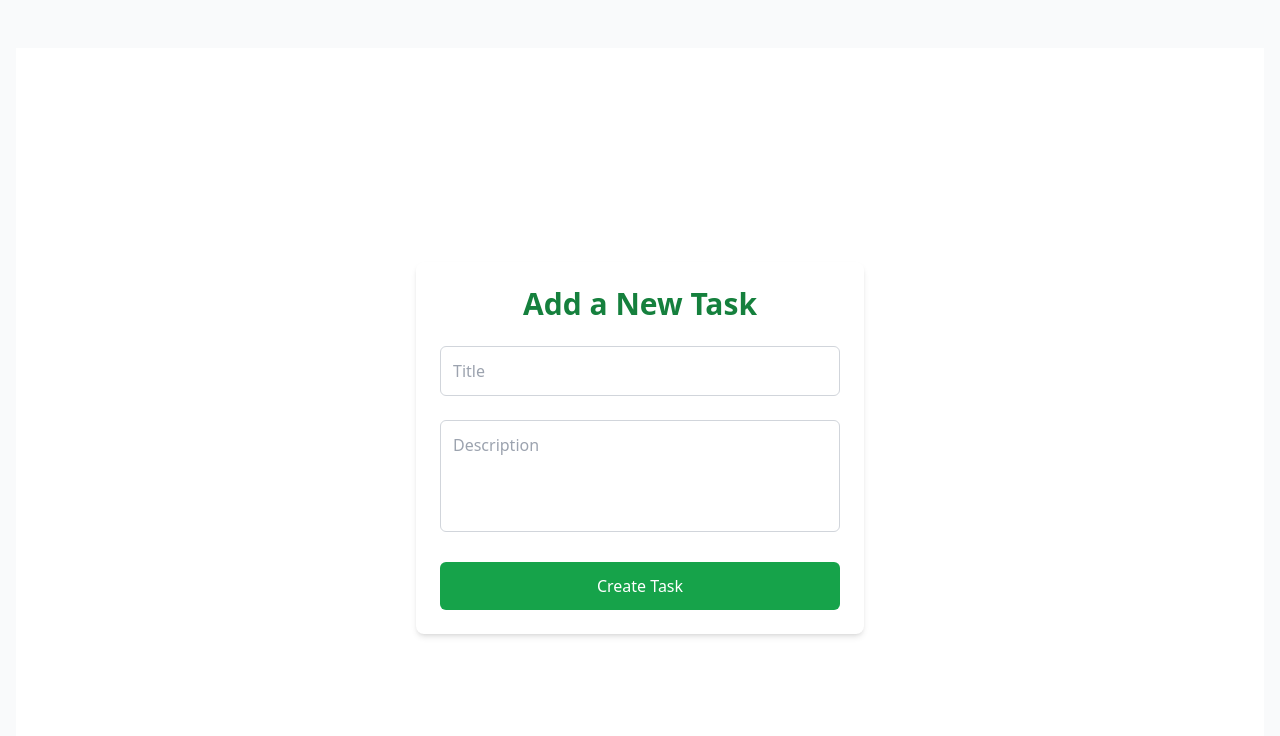
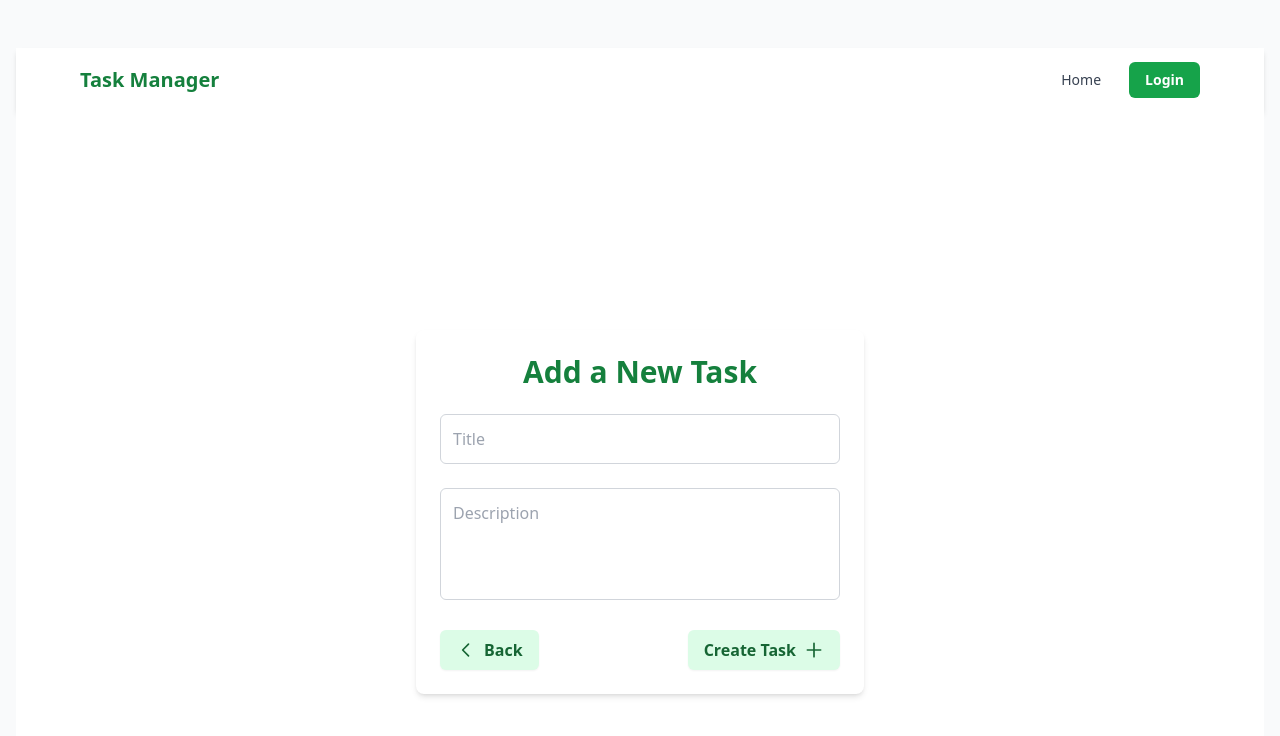
Before and after one commit to Malakkzz/task-manager-frontend, a React (Vite) app: page /new-task in a window 1280 px wide. Shown: the top 736 px of the page. Built offline with nearby package versions, Linux system fonts and the light colour scheme.

Commit message:
navbar feature

```diff
--- a/src/App.tsx
+++ b/src/App.tsx
@@ -6,14 +6,14 @@ import TaskForm from "./pages/TaskForm";
 import AuthGuard from "./components/AuthGuard";
 import Layout from "./components/Layout";
 import Navbar from "./components/Navbar";
+import LandingPage from "./pages/LandingPage";
 
 export default function App() {
   return (
     <Layout>
-      {/* Only show Navbar if authenticated */}
-      {localStorage.getItem("token") && <Navbar />}
+      <Navbar />
       <Routes>
-        <Route path="/" element={<Login />} />
+        <Route path="/" element={<LandingPage />} />
         <Route
           path="/dashboard"
           element={
--- a/src/auth/Login.tsx
+++ b/src/auth/Login.tsx
@@ -2,7 +2,7 @@ import { useForm } from "react-hook-form";
 import { zodResolver } from "@hookform/resolvers/zod";
 import { z } from "zod";
 import axios from "axios";
-import { useNavigate } from "react-router-dom";
+import { useNavigate, Link } from "react-router-dom";
 
 const schema = z.object({
   email: z.string().email(),
@@ -38,7 +38,10 @@ export default function Login() {
   return (
     <div className="min-h-screen flex items-center justify-center bg-white px-4">
       <div className="max-w-md w-full p-8 bg-white rounded-lg shadow-md">
-        <h2 className="text-3xl font-semibold mb-6 text-center text-green-700">Login</h2>
+        <h2 className="text-3xl font-semibold mb-6 text-center text-green-700">
+          Login
+        </h2>
+
         <form onSubmit={handleSubmit(onSubmit)} className="flex flex-col gap-5">
           <input
             type="email"
@@ -82,6 +85,17 @@ export default function Login() {
             {isSubmitting ? "Logging in..." : "Login"}
           </button>
         </form>
+
+        {/* New register message + button below the form */}
+        <div className="mt-6 text-center text-gray-700">
+          <p className="mb-2">Don't have an account yet?</p>
+          <Link
+            to="/register"
+            className="inline-block bg-green-600 hover:bg-green-700 text-white px-6 py-2 rounded-md font-semibold transition"
+          >
+            Register Here
+          </Link>
+        </div>
       </div>
     </div>
   );
--- a/src/components/Navbar.tsx
+++ b/src/components/Navbar.tsx
@@ -16,7 +16,8 @@ export default function Navbar() {
 
   const handleLogout = () => {
     localStorage.removeItem("token");
-    navigate("/login");
+    setIsLoggedIn(false);
+    navigate("/");
   };
 
   //This is a helper function
@@ -37,23 +38,39 @@ export default function Navbar() {
             Task Manager
           </Link>
 
-          {/* Navigation */}
+          {/* Links */}
           <div className="flex items-center gap-4">
+            {/* Always show Home */}
             <Link to="/" className={navLinkClass("/")}>
-              Dashboard
-            </Link>
-            <Link to="/new-task" className={navLinkClass("/new-task")}>
-              Add Task
+              Home
             </Link>
 
-            {!isLoggedIn ? (
+            {/* When logged in and on home page → show Dashboard button */}
+            {isLoggedIn && location.pathname === "/" && (
+              <Link to="/dashboard" className={navLinkClass("/dashboard")}>
+                Dashboard
+              </Link>
+            )}
+
+            {/* When logged in and on dashboard page → show Add Task */}
+            {isLoggedIn && location.pathname === "/dashboard" && (
+              <Link to="/new-task" className={navLinkClass("/new-task")}>
+                Add Task
+              </Link>
+            )}
+
+            {/* When NOT logged in and on login page → show Register button */}
+            {!isLoggedIn && location.pathname === "/login" && (
               <Link
-                to="/login"
+                to="/register"
                 className="bg-green-600 hover:bg-green-700 text-white px-4 py-2 rounded-md text-sm font-semibold transition"
               >
-                Login
+                Register
               </Link>
-            ) : (
+            )}
+
+            {/* When logged in → show Logout */}
+            {isLoggedIn && (
               <button
                 onClick={handleLogout}
                 className="bg-green-600 hover:bg-green-700 text-white px-4 py-2 rounded-md text-sm font-semibold transition"
@@ -61,6 +78,16 @@ export default function Navbar() {
                 Logout
               </button>
             )}
+
+            {/* When NOT logged in and not on login page → show Login */}
+            {!isLoggedIn && location.pathname !== "/login" && (
+              <Link
+                to="/login"
+                className="bg-green-600 hover:bg-green-700 text-white px-4 py-2 rounded-md text-sm font-semibold transition"
+              >
+                Login
+              </Link>
+            )}
           </div>
         </div>
       </div>
--- /dev/null
+++ b/src/pages/LandingPage.tsx
@@ -0,0 +1,58 @@
+import { Link, useNavigate } from "react-router-dom";
+import { useEffect, useState } from "react";
+
+export default function LandingPage() {
+  const navigate = useNavigate();
+  const [isLoggedIn, setIsLoggedIn] = useState(false);
+
+  useEffect(() => {
+    const token = localStorage.getItem("token");
+    setIsLoggedIn(!!token);
+  }, []);
+
+  const handleLogout = () => {
+    localStorage.removeItem("token");
+    setIsLoggedIn(false);
+    alert("You've been logged out!");
+    navigate("/");
+  };
+
+  return (
+    <div className="min-h-screen bg-gradient-to-b from-green-50 to-white flex flex-col justify-center items-center px-6">
+      <h1 className="text-4xl sm:text-5xl font-bold text-green-700 mb-4 text-center">
+        Welcome to Task Manager
+      </h1>
+
+      <p className="text-gray-700 text-lg sm:text-xl max-w-2xl text-center mb-6">
+        We help you stay organized and never miss a task. Plan, prioritize, and
+        get things done with ease!
+      </p>
+
+      <div className="flex gap-4 mb-8">
+        {!isLoggedIn ? (
+          <>
+            <Link
+              to="/login"
+              className="bg-green-600 hover:bg-green-700 text-white px-6 py-2 rounded-md text-lg font-medium transition"
+            >
+              Login
+            </Link>
+            <Link
+              to="/register"
+              className="bg-white border border-green-600 text-green-700 hover:bg-green-50 px-6 py-2 rounded-md text-lg font-medium transition"
+            >
+              Register
+            </Link>
+          </>
+        ) : (
+          <button
+            onClick={handleLogout}
+            className="bg-green-600 hover:bg-green-700 text-white px-6 py-2 rounded-md text-lg font-medium transition"
+          >
+            Logout
+          </button>
+        )}
+      </div>
+    </div>
+  );
+}
--- a/src/pages/TaskForm.tsx
+++ b/src/pages/TaskForm.tsx
@@ -56,7 +56,9 @@ export default function TaskForm() {
               placeholder="Description"
               {...register("description")}
               aria-invalid={!!errors.description}
-              aria-describedby={errors.description ? "description-error" : undefined}
+              aria-describedby={
+                errors.description ? "description-error" : undefined
+              }
               className="w-full border border-gray-300 rounded-md p-3 resize-none h-28 focus:outline-none focus:ring-2 focus:ring-green-500 placeholder-gray-400 transition"
               disabled={isSubmitting}
             />
@@ -66,13 +68,54 @@ export default function TaskForm() {
               </p>
             )}
           </div>
-          <button
-            type="submit"
-            disabled={isSubmitting}
-            className="w-full bg-green-600 text-white py-3 rounded-md hover:bg-green-700 transition disabled:opacity-50"
-          >
-            {isSubmitting ? "Creating..." : "Create Task"}
-          </button>
+          <div className="flex justify-between items-center">
+            {/* Back button */}
+            <button
+              type="button"
+              onClick={() => navigate("/dashboard")}
+              aria-label="Go back to dashboard"
+              className="inline-flex items-center gap-2 bg-green-100 text-green-800 font-semibold px-4 py-2 rounded-md shadow-sm hover:bg-green-200 transition focus:outline-none focus:ring-2 focus:ring-green-500"
+            >
+              <svg
+                xmlns="http://www.w3.org/2000/svg"
+                className="h-5 w-5"
+                fill="none"
+                viewBox="0 0 24 24"
+                stroke="currentColor"
+                strokeWidth={2}
+              >
+                <path
+                  strokeLinecap="round"
+                  strokeLinejoin="round"
+                  d="M15 19l-7-7 7-7"
+                />
+              </svg>
+              Back
+            </button>
+
+            {/* Create Task button styled like Back with plus icon */}
+            <button
+              type="submit"
+              disabled={isSubmitting}
+              className="inline-flex items-center gap-2 bg-green-100 text-green-800 font-semibold px-4 py-2 rounded-md shadow-sm hover:bg-green-200 transition disabled:opacity-50 focus:outline-none focus:ring-2 focus:ring-green-500"
+            >
+              <span>Create Task</span>
+              <svg
+                xmlns="http://www.w3.org/2000/svg"
+                className="h-5 w-5"
+                fill="none"
+                viewBox="0 0 24 24"
+                stroke="currentColor"
+                strokeWidth={2}
+              >
+                <path
+                  strokeLinecap="round"
+                  strokeLinejoin="round"
+                  d="M12 4v16m8-8H4"
+                />
+              </svg>
+            </button>
+          </div>
         </form>
       </div>
     </div>
```
